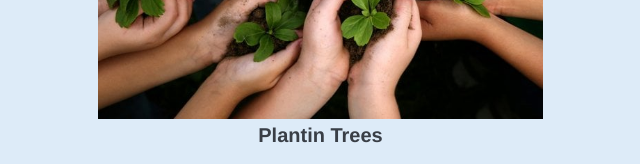
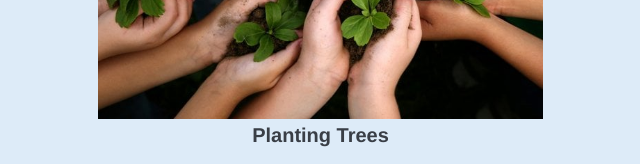
Before and after one commit to NdamuleloMulaudzi/ecolife-landin-page, a plain HTML site: page index.html in a window 1280 px wide. Shown: the part 1360-1524 px from the top of the page, 627-1267 px from the left. Drawn offline with Linux system fonts and the light colour scheme.

Commit message:
removed pictures from images folder, corrected spelling

```diff
--- a/index.html
+++ b/index.html
@@ -46,7 +46,7 @@
             </figure>
             <figure class="fig2">
                 <img src="./images/1732156-eco_cover-1528626938.jpg" alt="" width="445px;">
-                <figcaption>Plantin Trees</figcaption>
+                <figcaption>Planting Trees</figcaption>
                 <p>
                     As responsible citizens of the world. It is our duty to do out a bit to take care of it. You may think you won't make much of difference, especially if most other people
                     aren't too pressed about the Earth. But as they say, every drop makes the ocean. And in much the same way, we must strive to give back to Mother Nature as best as we can,
```
Also changed, not shown: 1 other file.
